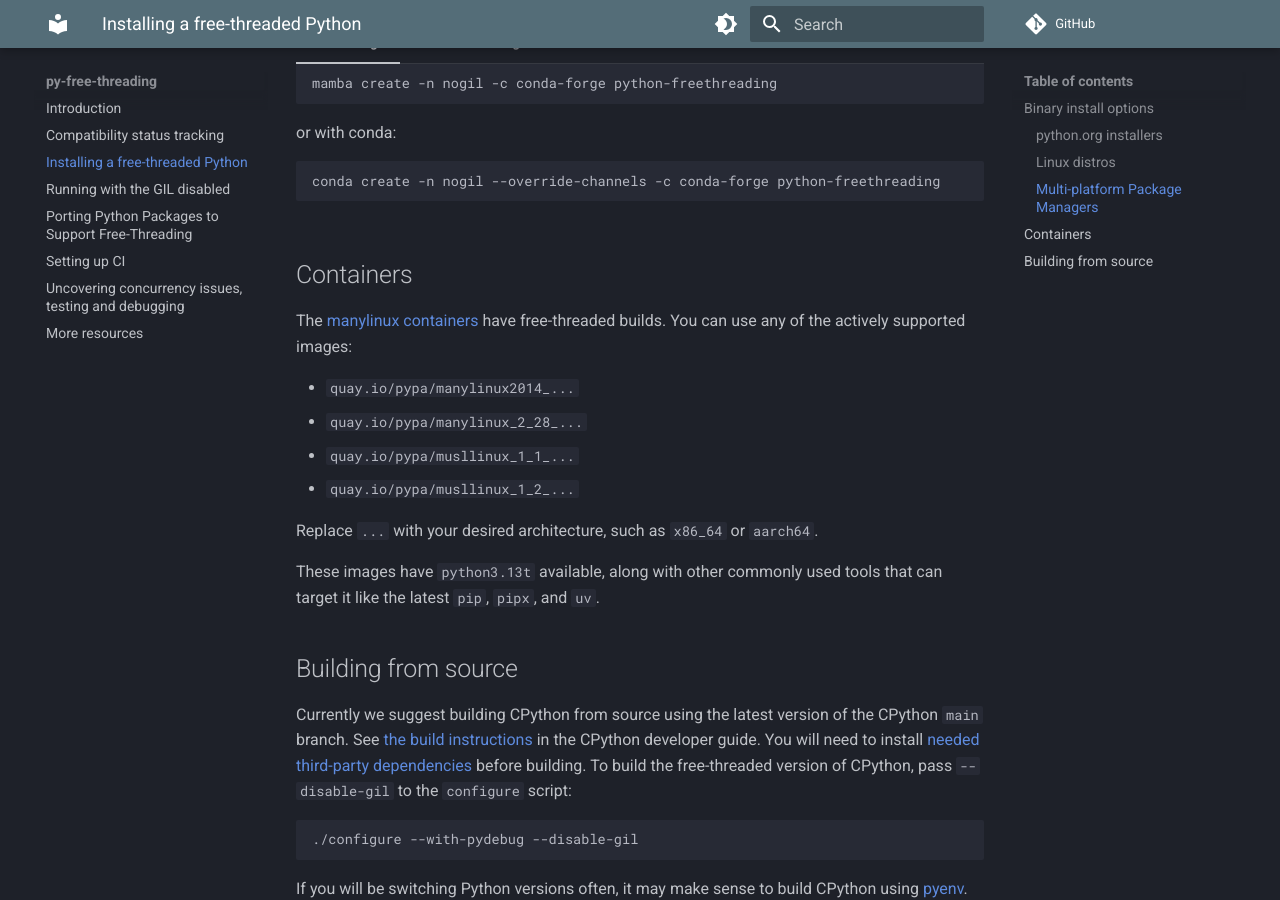
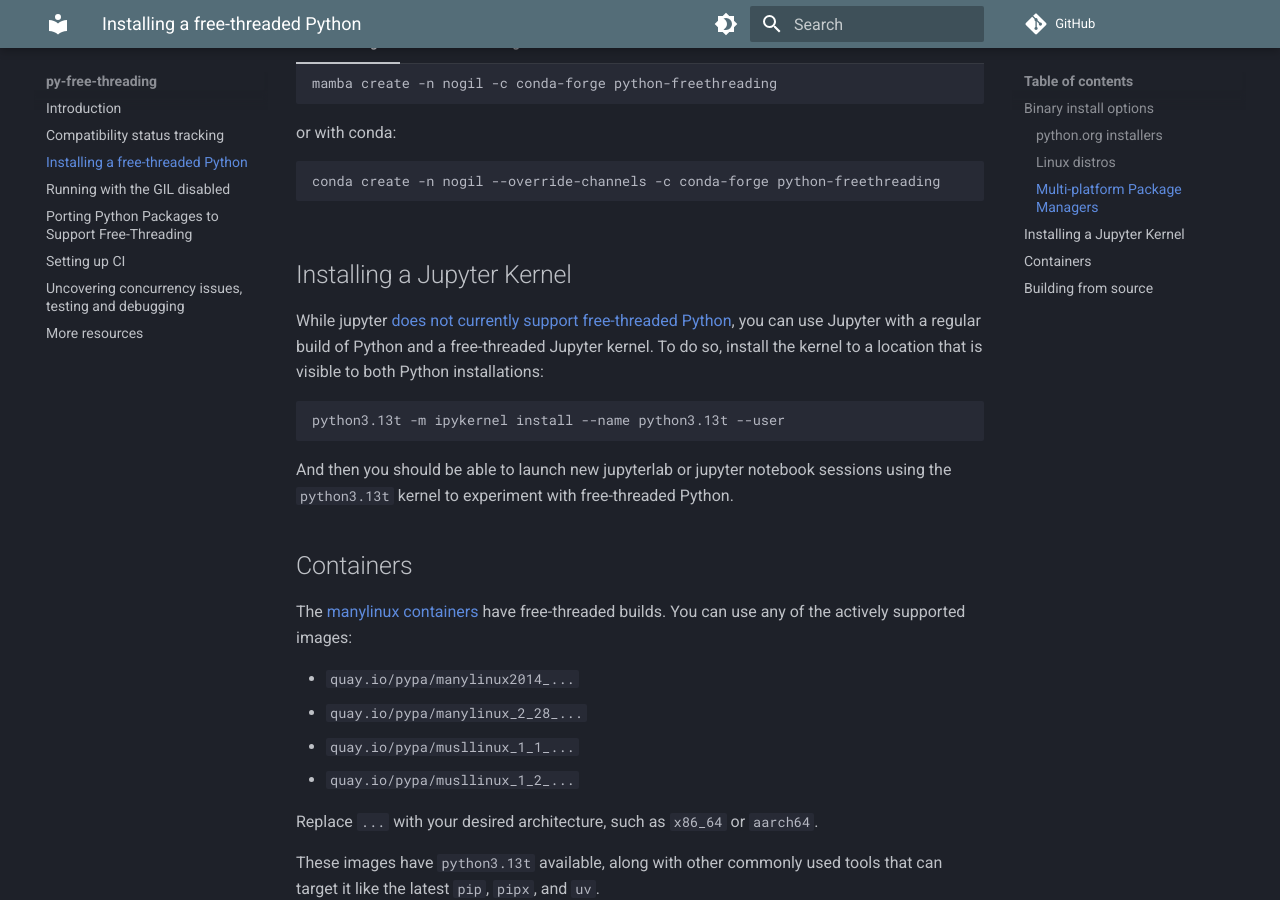
Before and after one commit to Quansight-Labs/free-threaded-compatibility, an MkDocs documentation site: the page built from docs/installing_cpython.md, in a window 1280 px wide and 900 px high, scrolled down 1530 px. Built offline with MkDocs 1.6.1 and Material for MkDocs 9.7.7, drawn with Linux system fonts in a browser that asks for light colours; comment, search, counter and statistics services are not loaded.

Commit message:
Document jupyter status and how to install a jupyter kernel

````diff
--- a/docs/installing_cpython.md
+++ b/docs/installing_cpython.md
@@ -158,6 +158,20 @@
 
     On macOS, the Python framework built with the free-threading ABI can be found at `$(brew --prefix)/Frameworks/PythonT.framework`.
 
+## Installing a Jupyter Kernel
+
+While jupyter [does not currently support free-threaded
+Python](https://github.com/jupyter/notebook/issues/7512), you can use Jupyter
+with a regular build of Python and a free-threaded Jupyter kernel. To do so,
+install the kernel to a location that is visible to both Python installations:
+
+```bash
+python3.13t -m ipykernel install --name python3.13t --user
+```
+
+And then you should be able to launch new jupyterlab or jupyter notebook
+sessions using the `python3.13t` kernel to experiment with free-threaded Python.
+
 ## Containers
 
 The [manylinux containers](https://github.com/pypa/manylinux) have free-threaded
````
Also changed, not shown: docs/tracking.md (+1 -0 lines).
